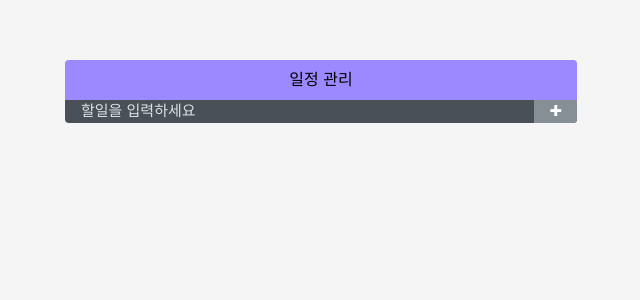
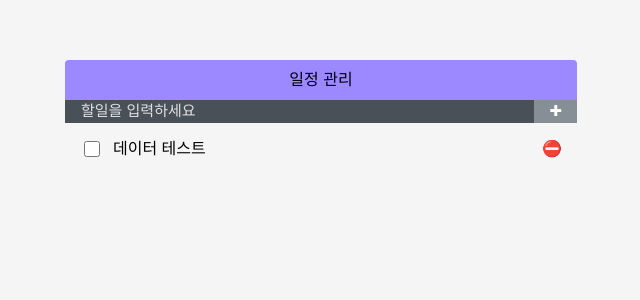
Before and after one commit to granen32/normal_todo, a React (Create React App) app: page / in a window 1280 px wide. Shown: the top 300 px of the page, without its empty margins (319-959 px from the left). Built offline with nearby package versions, Linux system fonts and the light colour scheme.

Commit message:
todolist

```diff
--- a/src/App.tsx
+++ b/src/App.tsx
@@ -1,16 +1,26 @@
-import React from 'react';
+import React,{ useState } from 'react';
 import { ThemeProvider } from 'styled-components';
 import { lightTheme } from "./styles/theme";
 import TodoTemplate from './pages/TodoTemplate';
 import GlobalStyle from './styles/GlobalStyle';
 import TodoInsert from './component/TodoInsert';
+import TodoList from './pages/TodoList';
+import { TodosProps } from '../@types/global/index';
+function App() {
+  const [todos, setTodos] = useState<TodosProps["todos"]>(
+    {
+      id:1,
+      text:"데이터 테스트",
+      checked : true
+    }
+  );
 
-function App() {
   return (
     <ThemeProvider theme={lightTheme}>
       <GlobalStyle />
       <TodoTemplate>
         <TodoInsert/>
+        <TodoList todos={todos}/>
       </TodoTemplate>
     </ThemeProvider>
   );
--- a/src/component/TodoListItem.tsx
+++ b/src/component/TodoListItem.tsx
@@ -1,6 +1,6 @@
 import React from 'react';
 import styled from 'styled-components';
-
+import { TodosProps } from '../../@types/global/index';
 const TodoListItemBox = styled.div`
   padding: 15px;
   display: flex;
@@ -9,17 +9,22 @@ const TodoListItemBox = styled.div`
     background-color: #f8f9fa;
   }
 `;
+const CheckBoxContaianer = styled.div`
+  display: flex;
+  align-items: center;
+  & > label{
+    display: inline-block;
+    line-height: 16px;
+    margin-left: -4px;
+  }
+`;
 const CheckBox = styled.input.attrs({
   type: 'checkbox',
-})
-`
+})`
+  width: 16px;
+  height: 16px;
+  display: inline-block;
   cursor: pointer;
-  display:flex;
-  flex:1;
-  align-items: center;
-  &.checked{
-    color:#22b8cf;
-  }
 `;
 
 const CheckText = styled.p`
@@ -41,14 +46,16 @@ const ReMove = styled.div`
   }
 `;
 
-const TodoListItem = () => {
+const TodoListItem = ({todos}:TodosProps) => {
+  const {text, checked} = todos;
   return (
     <TodoListItemBox>
-      <CheckBox>
-        <CheckText>
-          할일
-        </CheckText>
-      </CheckBox>
+      <CheckBoxContaianer>
+        {checked ? <CheckBox /> : <CheckBox />}
+      </CheckBoxContaianer>
+      <CheckText>
+          {text}
+      </CheckText>
       <ReMove>
         ⛔️
       </ReMove>
--- a/src/pages/TodoList.tsx
+++ b/src/pages/TodoList.tsx
@@ -1,16 +1,17 @@
 import React from 'react'
 import styled from 'styled-components'
-
+import { TodosProps } from '../../@types/global/index';
+import TodoListItem from '../component/TodoListItem';
 const TodoListBox = styled.div`
   min-height: 320px;
   max-height: 512px;
   overflow-y: auto;
 `;
 
-const TodoList = () => {
+const TodoList = ({todos}:TodosProps) => {
   return (
     <TodoListBox>
-
+      <TodoListItem todos={todos}/>
     </TodoListBox>
   )
 }
```
Also changed, not shown: @types/global/index.ts (added, +8 -0 lines), tsconfig.json (+16 -9 lines), @types/global/index.tsx (deleted).
